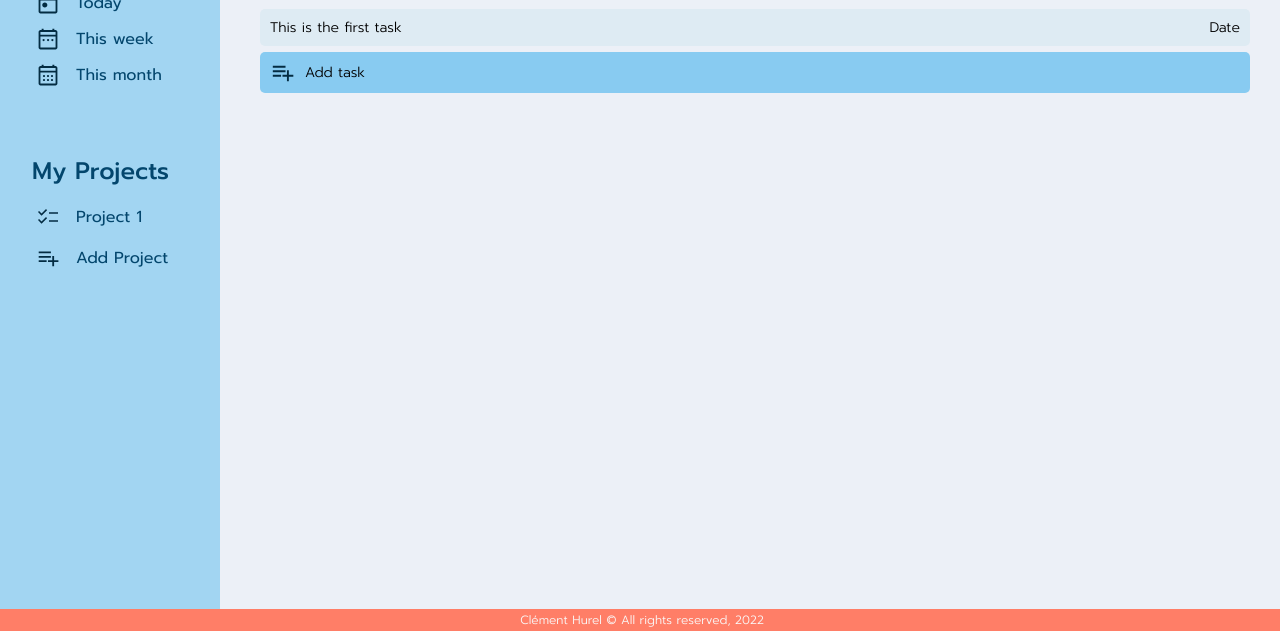
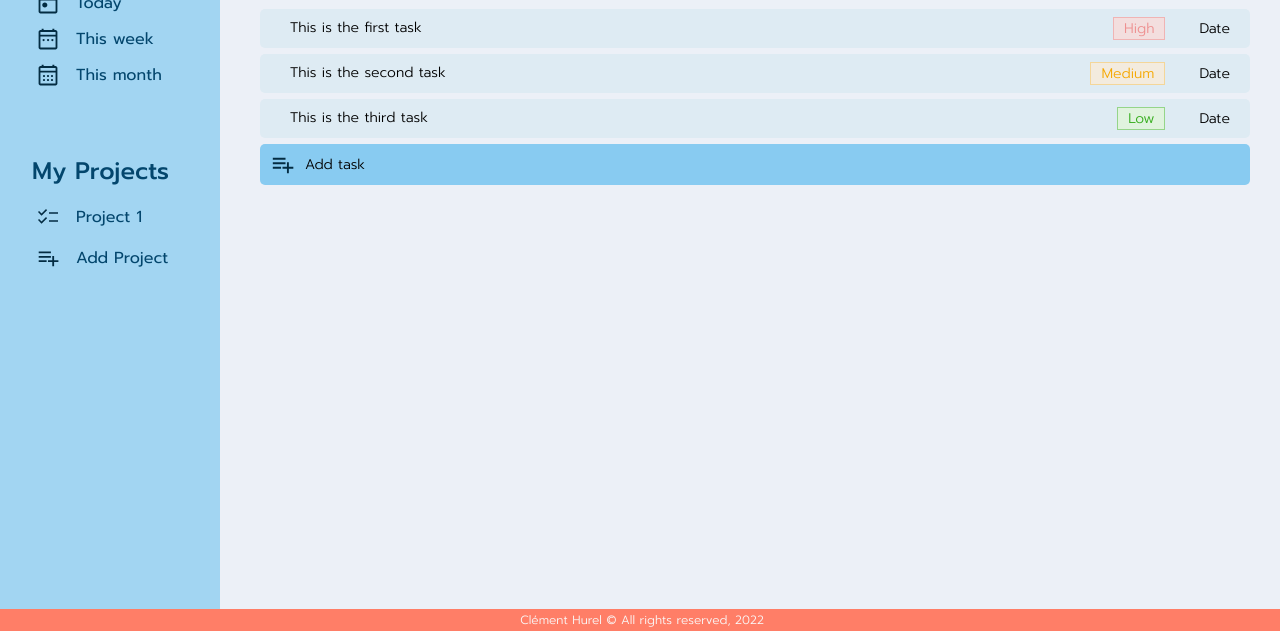
Before and after one commit to hrlclem/to-do-list, a website: page dist/index.html in a window 1280 px wide. Shown: the part 169-800 px from the top of the page. Drawn offline with Linux system fonts and the light colour scheme.

Commit message:
merveilleux update

```diff
--- a/src/style.css
+++ b/src/style.css
@@ -228,12 +228,46 @@ html, body, #content {
         background-color: #b3d9f0;
     }
     .taskNameTitle{
+        display: inline-block;
         font-family: 'Prompt', sans-serif;
         justify-content: left;
         font-weight: 200;
         font-size: 14px;
+        margin-right: 10px;
+        margin-left: 20px;
+
     }
+    .taskPriority{
+        display: inline-block;
+        font-family: 'Prompt', sans-serif;
+        justify-content: left;
+        font-weight: 200;
+        font-size: 14px;
+        margin-right: 10px;
+    }
+        .highPriority{
+            background-color: #f3dede;
+            border: 1px solid #ee909086;
+            color: #ee9090;
+            padding-left: 10px;
+            padding-right: 10px;
+        }
+        .mediumPriority{
+            background-color: #f3ebde;
+            border: 1px solid #f5a8024f;
+            color: #f5a802;
+            padding-left: 10px;
+            padding-right: 10px;
+        }
+        .lowPriority{
+            background-color: #e0f3de;
+            border: 1px solid #35ad1d70;
+            color: #35ad1d;
+            padding-left: 10px;
+            padding-right: 10px;
+        }
     .rightSideTask{
+        display: inline-block;
         margin-left: auto;
     }
 
```
Also changed, not shown: dist/index.html.
